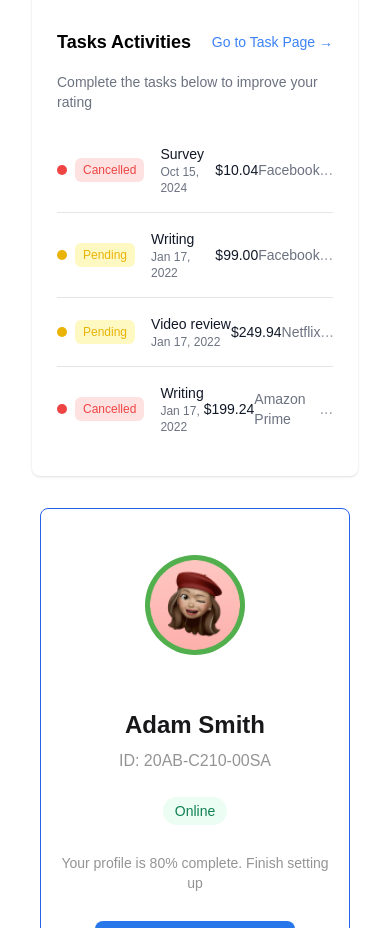
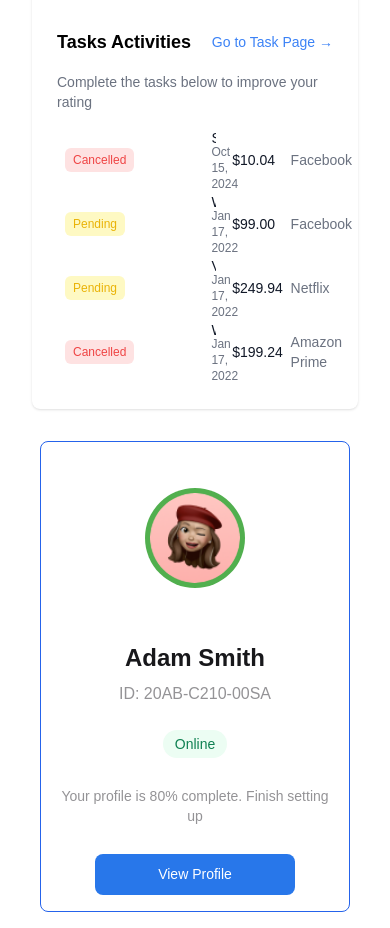
Before and after one commit to emmanueldavidson96/altbucks, a Next.js app: page /user-dashboard in a window 390 px wide. Shown: the part 1680-2608 px from the top of the page. Built offline with nearby package versions, Linux system fonts and the light colour scheme.

Commit message:
responsive design

```diff
--- a/src/app/components/User-Dashboard/FeaturedTask.tsx
+++ b/src/app/components/User-Dashboard/FeaturedTask.tsx
@@ -39,14 +39,11 @@ const TaskActivities: React.FC = () => {
       </p>
 
       {/* Task List */}
-      <div>
-        {tasks.map((task, index) => (
-          <div
-            key={index}
-            className="flex items-center justify-between py-4 border-b last:border-0"
-          >
-            {/* Status Badge */}
-            <div className="flex items-center gap-2">
+      <div className="grid grid-cols-5 gap-4 items-start">
+        {/* Status Column */}
+        <div className="col-span-1">
+          {tasks.map((task, index) => (
+            <div key={index} className="flex items-center gap-2 h-16">
               <span
                 className={`inline-block w-2.5 h-2.5 rounded-full ${
                   task.status === "Cancelled" ? "bg-red-500" : "bg-yellow-500"
@@ -62,27 +59,36 @@ const TaskActivities: React.FC = () => {
                 {task.status}
               </span>
             </div>
+          ))}
+        </div>
 
-            {/* Task Description */}
-            <div className="flex-1 ml-4 max-w-xs">
+        {/* Description Column */}
+        <div className="col-span-2 ml-24">
+          {tasks.map((task, index) => (
+            <div key={index} className="h-16 flex flex-col justify-center">
               <p className="text-sm font-medium text-gray-900 truncate">{task.description}</p>
               <p className="text-xs text-gray-500">{task.date}</p>
             </div>
+          ))}
+        </div>
 
-            {/* Task Amount */}
-            <div className="text-sm font-medium text-gray-900 flex-shrink-0">
-              {task.amount}
+        {/* Amount Column */}
+        <div className="col-span-1 ml-0 mr-10">
+          {tasks.map((task, index) => (
+            <div key={index} className="h-16 flex items-center">
+              <p className="text-sm font-medium text-gray-900">{task.amount}</p>
             </div>
+          ))}
+        </div>
 
-            {/* Task Platform */}
-            <div className="text-sm text-gray-500">{task.platform}</div>
-
-            {/* Actions */}
-            <button className="text-gray-400 hover:text-gray-700">
-              ...
-            </button>
-          </div>
-        ))}
+        {/* Platform Column */}
+        <div className="col-span-1">
+          {tasks.map((task, index) => (
+            <div key={index} className="h-16 flex items-center">
+              <p className="text-sm text-gray-500">{task.platform}</p>
+            </div>
+          ))}
+        </div>
       </div>
     </div>
   );
```
